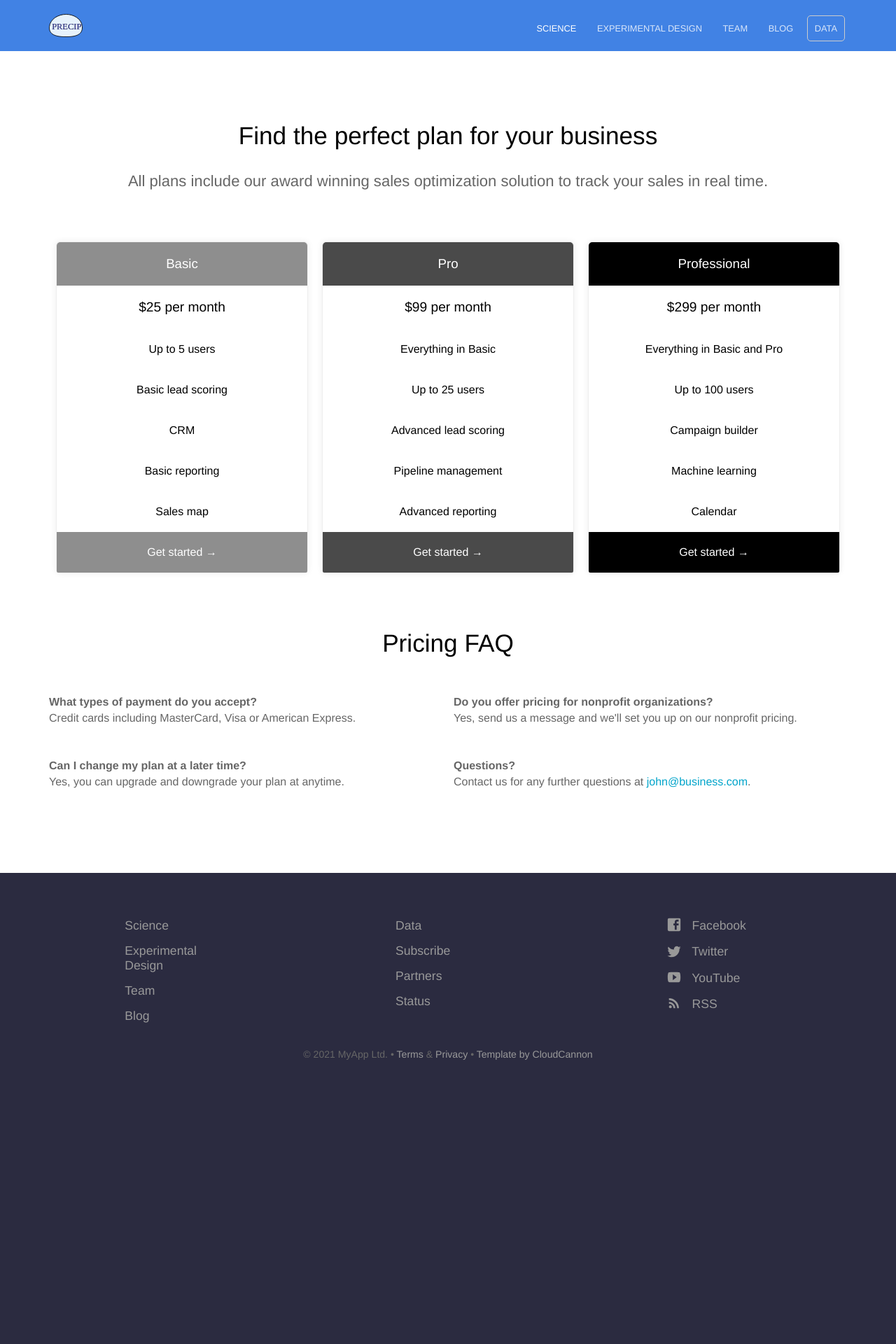
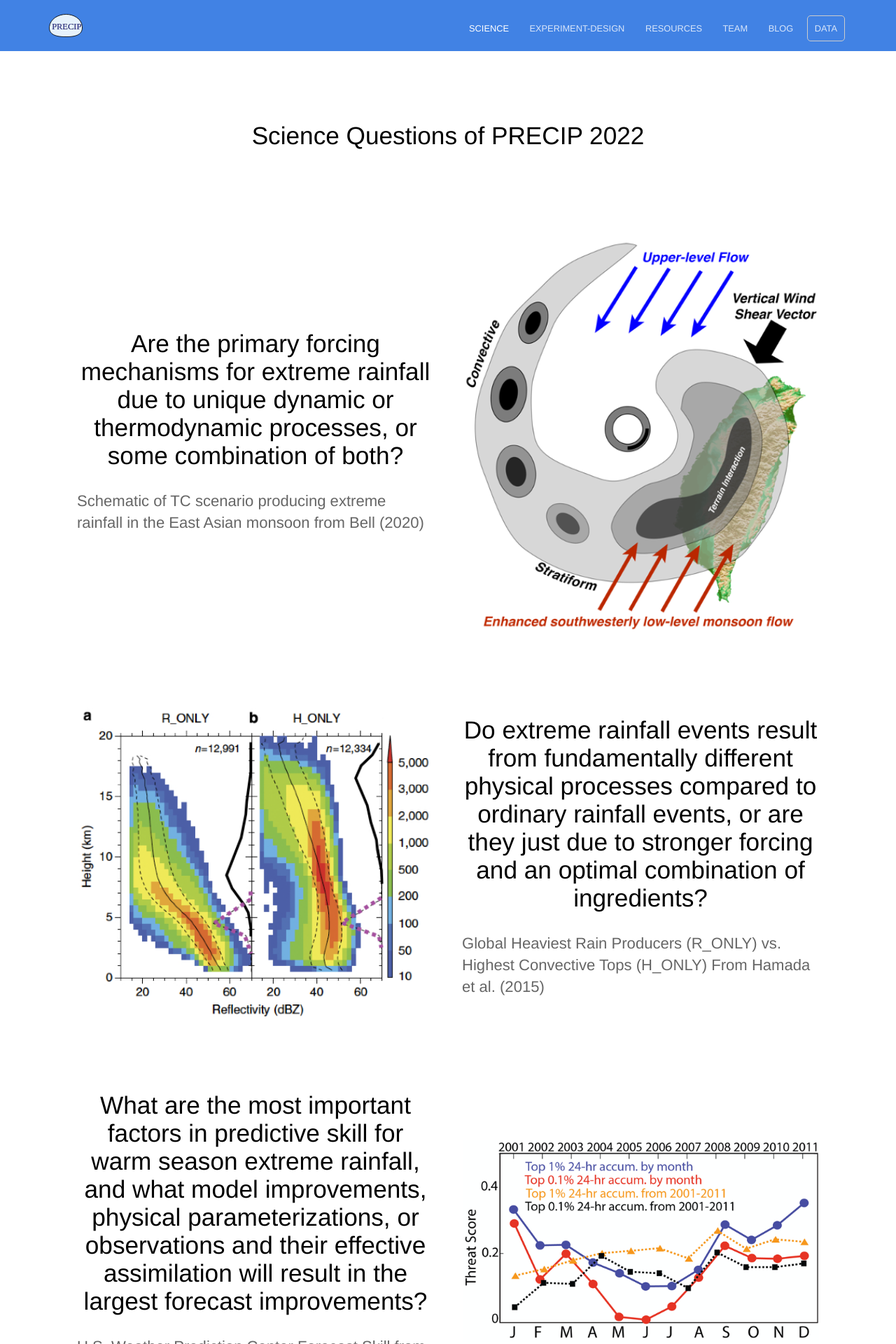
Before and after one commit to mmbell/precip_website, a Jekyll site: the page built from science.html, in a window 1280 px wide. Shown: the top 1920 px of the page at 70% size. Built offline with Jekyll 4.4.1, drawn with Linux system fonts in a browser that asks for light colours; before the commit the page ends 1567 px from its top, so only the background shows below that; some of the changed text lies outside the part shown.

Commit message:
main page and science page editted

```diff
--- a/Gemfile
+++ b/Gemfile
@@ -8,4 +8,5 @@ group :jekyll_plugins do
   gem 'jekyll-paginate', '1.1.0'
   gem 'jekyll-seo-tag', '2.6.1'
   gem 'jekyll-sitemap', '1.3.1'
+  gem 'jekyll-twitter-plugin'
 end
--- a/_config.yml
+++ b/_config.yml
@@ -9,16 +9,13 @@ google_maps_javascript_api_key:
 disqus_shortname:
 
 # Values for the jekyll-seo-tag gem (https://github.com/jekyll/jekyll-seo-tag)
-logo: /siteicon.png
+logo: /images/PRECIP_raindrop.svg
 description: Product marketing template for Jekyll.
 author:
   name:
   email:
-  twitter: # twitter username without the @ symbol
-social:
-  name: Hydra Template
-  links:
-    - https://github.com/CloudCannon/hydra-jekyll-template
+  twitter: https://twitter.com/PRECIP2022
+
 
 # -----
 # Build
@@ -79,6 +76,7 @@ plugins:
   - jekyll-seo-tag
   - jekyll-feed
   - jekyll-paginate
+  - jekyll-gist
 
 exclude:
   - Gemfile
--- a/_data/footer.yml
+++ b/_data/footer.yml
@@ -1,13 +1,12 @@
 - links:
   - name: Science
     link: /science/
-  - name: Experimental Design
+  - name: Experiment-Design
     link: /design/
   - name: Team
     link: /team/
   - name: Blog
     link: /blog/
-- links:
   - name: Data
     link: /
     new_window: true
@@ -15,9 +14,6 @@
     link: /
     new_window: true
   - name: Partners
-    link: /
-    new_window: true
-  - name: Status
     link: /
     new_window: true
 - links:
--- a/_sass/elements.scss
+++ b/_sass/elements.scss
@@ -29,8 +29,8 @@ h1 strong, h2 strong {
 }
 
 h1 {
-	font-weight: 300;
-	font-size: 2.3em;
+	font-weight: 400;
+	font-size: 2.4em;
 	margin: 0;
 }
 
@@ -52,3 +52,13 @@ p, address {
 	font-weight: 300;
 	line-height: 1.4em;
 }
+ul {
+	font-size: 1.22em;
+	color: #666;
+	margin-bottom: 20px;
+	font-weight: 300;
+	line-height: 1.4em;
+}
+li {
+    margin-bottom: 10px;
+}
--- a/science.html
+++ b/science.html
@@ -1,97 +1,45 @@
 ---
-title: Pricing
-heading: Find the perfect plan for your business
-description: All plans include our award winning sales optimization solution to track your sales in real time.
-pricing_table:
-  - name: Basic
-    color: "#8e8e8e"
-    features:
-      - text: $25 per month
-        highlight: true
-      - text: Up to 5 users
-        highlight: false
-      - text: Basic lead scoring
-        highlight: false
-      - text: CRM
-        highlight: false
-      - text: Basic reporting
-        highlight: false
-      - text: Sales map
-        highlight: false
-    call_to_action:
-      link: http://mysite.com?plan=basic
-      text: Get started
-  - name: Pro
-    color: "#4a4a4a"
-    features:
-      - text: $99 per month
-        highlight: true
-      - text: Everything in Basic
-        highlight: false
-      - text: Up to 25 users
-        highlight: false
-      - text: Advanced lead scoring
-        highlight: false
-      - text: Pipeline management
-        highlight: false
-      - text: Advanced reporting
-        highlight: false
-    call_to_action:
-      link: http://mysite.com?plan=pro
-      text: Get started
-  - name: Professional
-    color: "#000000"
-    features:
-      - text: $299 per month
-        highlight: true
-      - text: Everything in Basic and Pro
-        highlight: false
-      - text: Up to 100 users
-        highlight: false
-      - text: Campaign builder
-        highlight: false
-      - text: Machine learning
-        highlight: false
-      - text: Calendar
-        highlight: false
-    call_to_action:
-      link: http://mysite.com?plan=professional
-      text: Get started
-faq:
-  - question: What types of payment do you accept?
-    answer: Credit cards including MasterCard, Visa or American Express.
-  - question: Can I change my plan at a later time?
-    answer: Yes, you can upgrade and downgrade your plan at anytime.
-  - question: Do you offer pricing for nonprofit organizations?
-    answer: Yes, send us a message and we'll set you up on our nonprofit pricing.
-  - question: Questions?
-    answer: Contact us for any further questions at <a href="#">john@business.com</a>.
+title: PRECIP 2022 Science Quesitons
+heading: Science Questions of PRECIP 2022
+description:
 ---
-<div class="plans">
-	{% for plan in page.pricing_table %}
-		<ul class="plan">
-			<li style="background: {{ plan.color }}">
-				<h3>{{ plan.name }}</h3>
-			</li>
-			{% for feature in plan.features %}
-				<li {% if feature.highlight %} class="highlighted"{% endif %}>{{ feature.text }}</li>
-			{% endfor %}
+<div class="content">
+	<section>
+		<div class="container flex">
+			<div class="text editable">
+				<h2>Are the primary forcing mechanisms for extreme rainfall due to unique dynamic or thermodynamic processes, or some combination of both?</h2>
+				<p>Schematic of TC scenario producing extreme rainfall in the East Asian monsoon from Bell (2020)</p>
+			</div>
+			<div class="image">
+				<img src="{{ site.baseurl }}/images/sq1_image.png" alt="TC schematic" />
+			</div>
+		</div>
+	</section>
 
-			{% if plan.call_to_action %}
-				<li class="pricing-cta"><div class="button"><a style="background: {{ plan.color }}" href="{{ plan.call_to_action.link }}">{{ plan.call_to_action.text }} &rarr;</a></div></li>
-			{% endif %}
-		</ul>
-	{% endfor %}
+	<section>
+		<div class="container flex">
+			<div class="text editable">
+				<h2>Do extreme rainfall events result from fundamentally different physical processes compared to ordinary rainfall events, or are they just due to stronger forcing and an optimal combination of ingredients?</h2>
+				<p>Global Heaviest Rain Producers (R_ONLY) vs. Highest Convective Tops (H_ONLY) From Hamada et al. (2015)</p>
+			</div>
+			<div class="image">
+				<img src="{{ site.baseurl }}/images/sq2_image.png" alt="Hamada et al."/>
+			</div>
+		</div>
+	</section>
+
+	<section>
+		<div class="container flex">
+			<div class="text editable">
+				<h2>What are the most important factors in predictive skill for warm season extreme rainfall, and what model improvements, physical parameterizations, or observations and their effective assimilation will result in the largest forecast improvements?</h2>
+				<p>U.S. Weather Prediction Center Forecast Skill from Sukovich et al. (2014)</p>
+			</div>
+			<div class="image">
+				<img src="{{ site.baseurl }}/images/sq3_image.png" alt="Sukovich et al." />
+			</div>
+		</div>
+	</section>
+
+
+
 </div>
-
-{% if page.faq %}
-	<h2>Pricing FAQ</h2>
-	<dl class="faq">
-		{% for item in page.faq %}
-			<div>
-				<dt>{{ item.question }}</dt>
-				<dd>{{ item.answer }}</dd>
-			</div>
-		{% endfor %}
-	</dl>
-{% endif %}
```
Also changed, not shown: _data/navigation.yml (+7 -3 lines), index.html (+58 -49 lines), favicon.png, siteicon.png, touch-icon.png.
